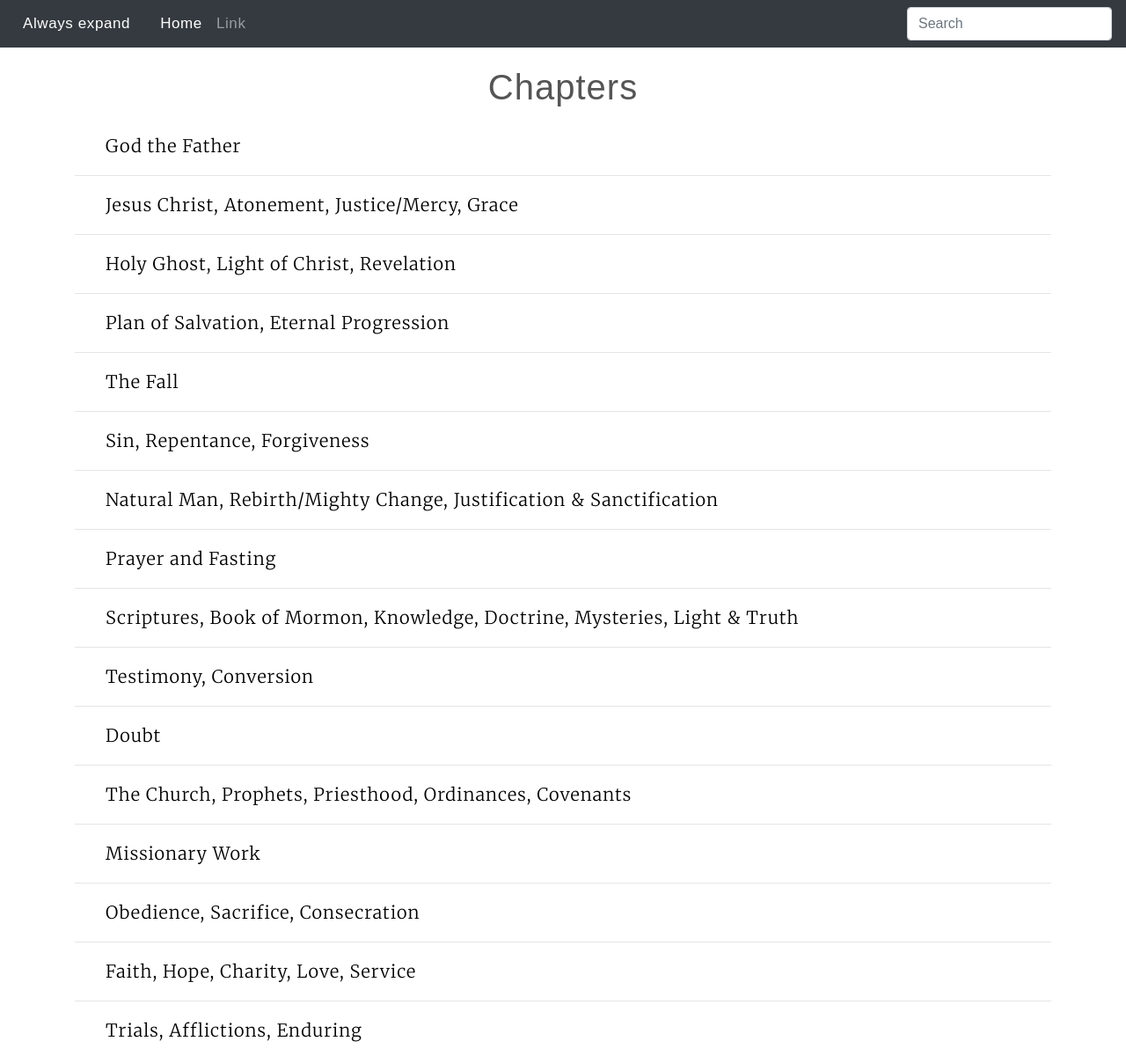
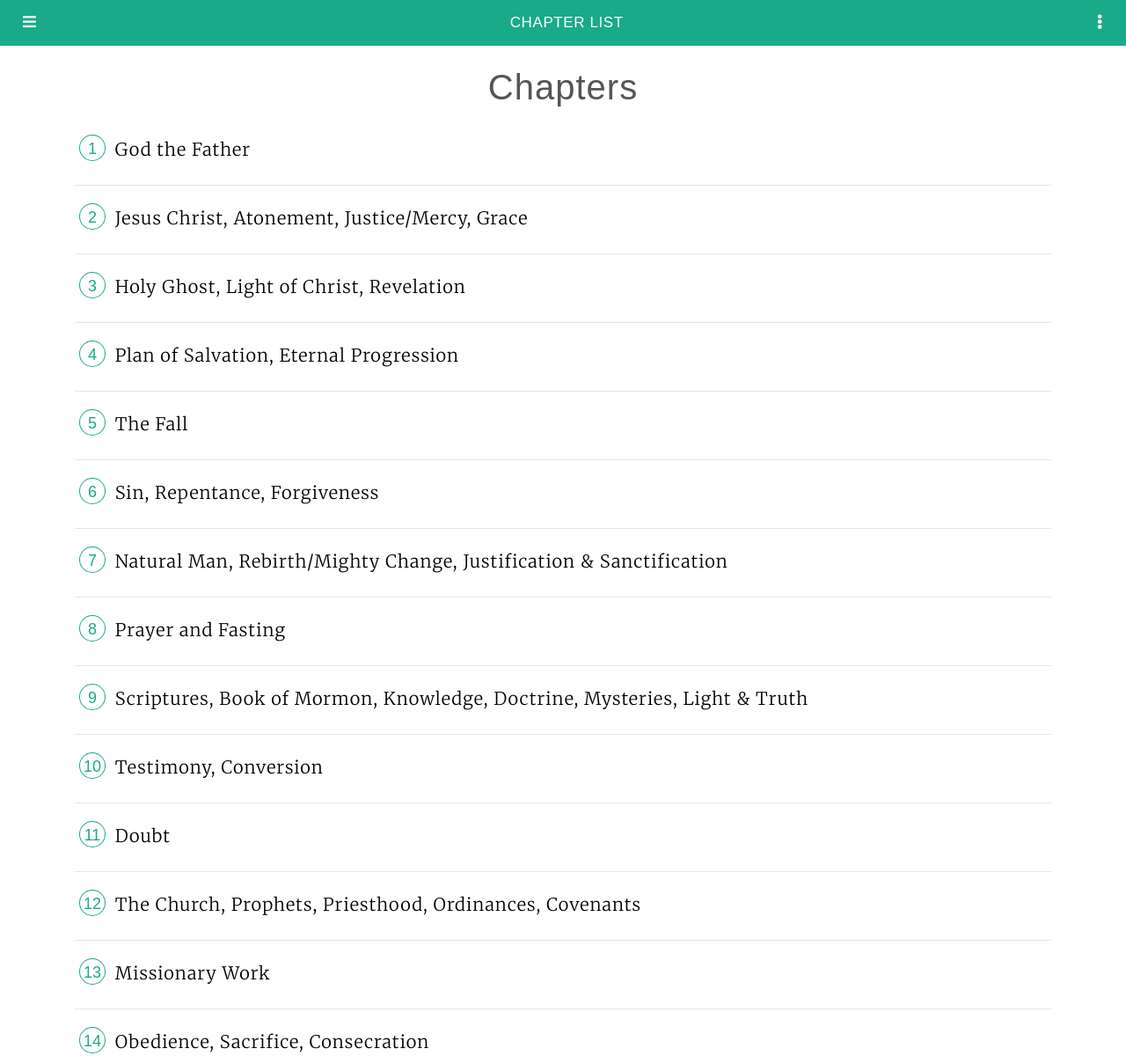
Before and after one commit to mauriciodevsquad/platesofned, a plain HTML site: page menu.html in a window 1280 px wide. Shown: the top 1200 px of the page at 88% size. Drawn offline with nearby package versions, Linux system fonts and the light colour scheme.

Commit message:
fixed the nav in the menu

```diff
--- a/css/stylesheet.css
+++ b/css/stylesheet.css
@@ -5,6 +5,11 @@ body {
     font-weight: 300;
     color: #555555;
     font-size: 18px;
+}
+
+.menu-nav-title {
+    color: #fff !important;
+    font-weight: 400
 }
 
 .chapter {
--- a/menu.html
+++ b/menu.html
@@ -32,25 +32,17 @@
 
 <body>
 
-      <nav class="navbar navbar-expand navbar-dark bg-dark" style="top: 0 !important; bottom: auto !important;">
-      <a class="navbar-brand" href="#">Always expand</a>
-      <button class="navbar-toggler" type="button" data-toggle="collapse" data-target="#navbarsExample02" aria-controls="navbarsExample02" aria-expanded="false" aria-label="Toggle navigation">
-        <span class="navbar-toggler-icon"></span>
-      </button>
+      <nav class="navbar" style="top: 0 !important; bottom: auto !important; background-color: #19AA89;">
 
-      <div class="collapse navbar-collapse" id="navbarsExample02">
-        <ul class="navbar-nav mr-auto">
-          <li class="nav-item active">
-            <a class="nav-link" href="#">Home <span class="sr-only">(current)</span></a>
-          </li>
-          <li class="nav-item">
-            <a class="nav-link" href="#">Link</a>
-          </li>
-        </ul>
-        <form class="form-inline my-2 my-md-0">
-          <input class="form-control" type="text" placeholder="Search">
-        </form>
-      </div>
+          <div>
+            <a class="" style="" href="#"><i class="fas fa-bars"></i></a>
+          </div>
+          <div>
+            <a class="menu-nav-title" style="color: " href="">CHAPTER LIST</a>
+          </div>
+          <div>
+            <a class="" href="#"><i class="fas fa-ellipsis-v"></i></a>
+          </div>
     </nav>
 
     <div class="container">
@@ -63,81 +55,97 @@
 
 
         <div class="col-12 chapter">
+            <img src="images/chapter_numbers/1.svg" style="width: 30px; margin-bottom: 7px; margin-left: -30px; margin-right: 5px;">
             <a href="chapter_1.html">God the Father</a>
         </div>
         <hr>
 
         <div class="col-12 chapter">
+            <img src="images/chapter_numbers/2.svg" style="width: 30px; margin-bottom: 7px; margin-left: -30px; margin-right: 5px;">
             <a href="chapter_2.html">Jesus Christ, Atonement, Justice/Mercy, Grace</a>
         </div>
         <hr>
 
         <div class="col-12 chapter">
+            <img src="images/chapter_numbers/3.svg" style="width: 30px; margin-bottom: 7px; margin-left: -30px; margin-right: 5px;">
             <a href="chapter_3.html">Holy Ghost, Light of Christ, Revelation</a>
         </div>
         <hr>
 
         <div class="col-12 chapter">
+            <img src="images/chapter_numbers/4.svg" style="width: 30px; margin-bottom: 7px; margin-left: -30px; margin-right: 5px;">
             <a href="chapter_4.html">Plan of Salvation, Eternal Progression</a>
         </div>
         <hr>
 
         <div class="col-12 chapter">
+            <img src="images/chapter_numbers/5.svg" style="width: 30px; margin-bottom: 7px; margin-left: -30px; margin-right: 5px;">
             <a href="chapter_5.html">The Fall</a>
         </div>
         <hr>
 
         <div class="col-12 chapter">
+            <img src="images/chapter_numbers/6.svg" style="width: 30px; margin-bottom: 7px; margin-left: -30px; margin-right: 5px;">
             <a href="chapter_6.html">Sin, Repentance, Forgiveness</a>
         </div>
         <hr>
 
         <div class="col-12 chapter">
+            <img src="images/chapter_numbers/7.svg" style="width: 30px; margin-bottom: 7px; margin-left: -30px; margin-right: 5px;">
             <a href="chapter_7.html">Natural Man, Rebirth/Mighty Change, Justification &amp; Sanctification</a>
         </div>
         <hr>
 
         <div class="col-12 chapter">
+            <img src="images/chapter_numbers/8.svg" style="width: 30px; margin-bottom: 7px; margin-left: -30px; margin-right: 5px;">
             <a href="chapter_8.html">Prayer and Fasting</a>
         </div>
         <hr>
 
         <div class="col-12 chapter">
+            <img src="images/chapter_numbers/9.svg" style="width: 30px; margin-bottom: 7px; margin-left: -30px; margin-right: 5px;">
             <a href="chapter_9.html">Scriptures, Book of Mormon, Knowledge, Doctrine, Mysteries, Light &amp; Truth</a>
         </div>
         <hr>
 
         <div class="col-12 chapter">
+            <img src="images/chapter_numbers/10.svg" style="width: 30px; margin-bottom: 7px; margin-left: -30px; margin-right: 5px;">
             <a href="chapter_10.html">Testimony, Conversion</a>
         </div>
         <hr>
 
         <div class="col-12 chapter">
+            <img src="images/chapter_numbers/11.svg" style="width: 30px; margin-bottom: 7px; margin-left: -30px; margin-right: 5px;">
             <a href="chapter_11.html">Doubt</a>
         </div>
         <hr>
 
         <div class="col-12 chapter">
+            <img src="images/chapter_numbers/12.svg" style="width: 30px; margin-bottom: 7px; margin-left: -30px;  margin-right: 5px;">
             <a href="chapter_12.html">The Church, Prophets, Priesthood, Ordinances, Covenants</a>
         </div>
         <hr>
 
         <div class="col-12 chapter">
+            <img src="images/chapter_numbers/13.svg" style="width: 30px; margin-bottom: 7px; margin-left: -30px; margin-right: 5px;">
             <a href="chapter_13.html">Missionary Work</a>
         </div>
         <hr>
 
         <div class="col-12 chapter">
+            <img src="images/chapter_numbers/14.svg" style="width: 30px; margin-bottom: 7px; margin-left: -30px; margin-right: 5px;">
             <a href="chapter_14.html">Obedience, Sacrifice, Consecration</a>
         </div>
         <hr>
 
         <div class="col-12 chapter">
+            <img src="images/chapter_numbers/15.svg" style="width: 30px; margin-bottom: 7px; margin-left: -30px; margin-right: 5px;">
             <a href="chapter_15.html">Faith, Hope, Charity, Love, Service</a>
         </div>
         <hr>
 
         <div class="col-12 chapter">
+            <img src="images/chapter_numbers/16.svg" style="width: 30px; margin-bottom: 7px; margin-left: -30px; margin-right: 5px;">
             <a href="chapter_16.html">Trials, Afflictions, Enduring</a>
         </div>
         <hr>
```
Also changed, not shown: images/chapter_numbers/1.svg (added), images/chapter_numbers/10.svg (added), images/chapter_numbers/11.svg (added), images/chapter_numbers/12.svg (added), images/chapter_numbers/13.svg (added), images/chapter_numbers/14.svg (added), images/chapter_numbers/15.svg (added), images/chapter_numbers/16.svg (added), images/chapter_numbers/2.svg (added), images/chapter_numbers/3.svg (added), images/chapter_numbers/4.svg (added), images/chapter_numbers/5.svg (added), images/chapter_numbers/6.svg (added), images/chapter_numbers/7.svg (added), 2 more files.
